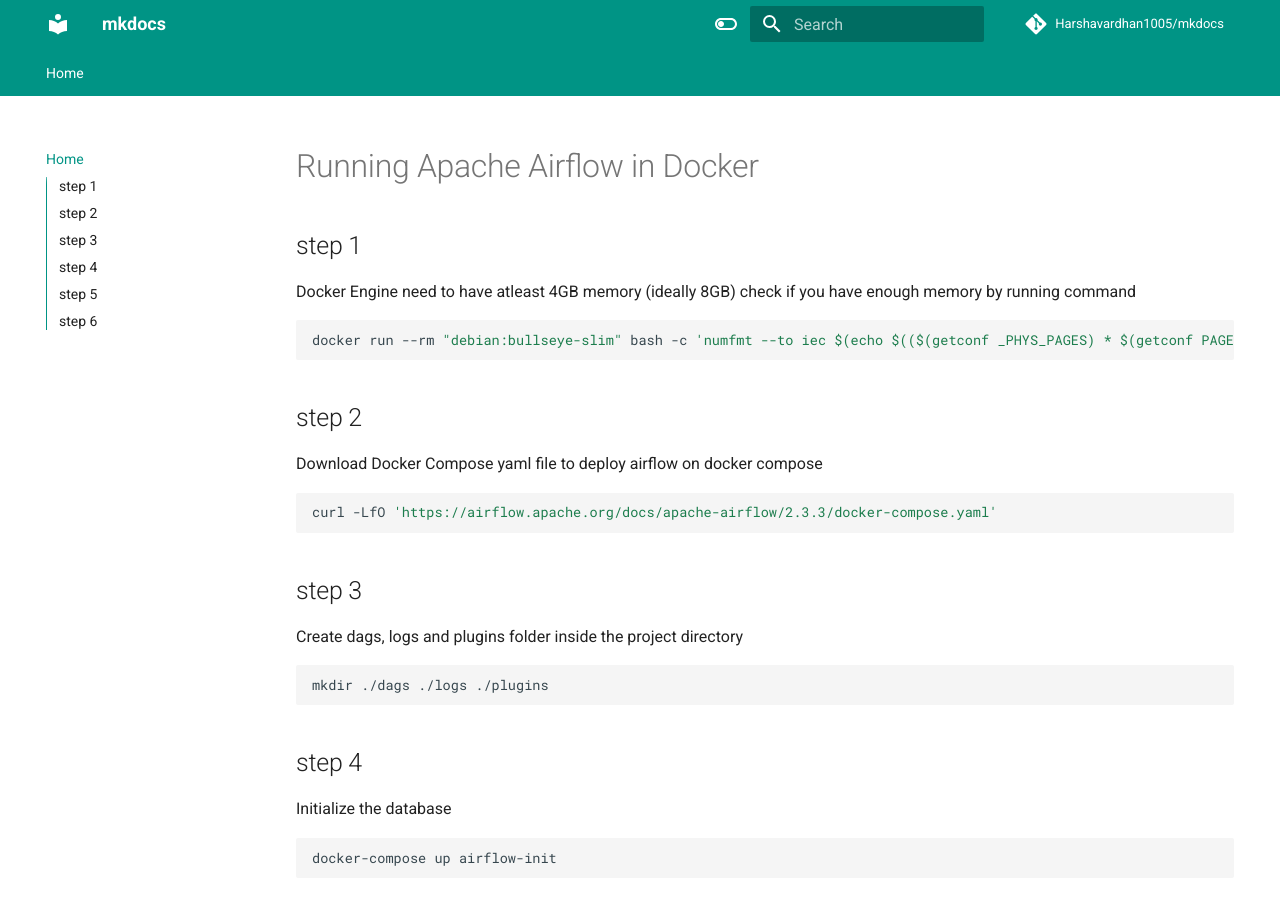
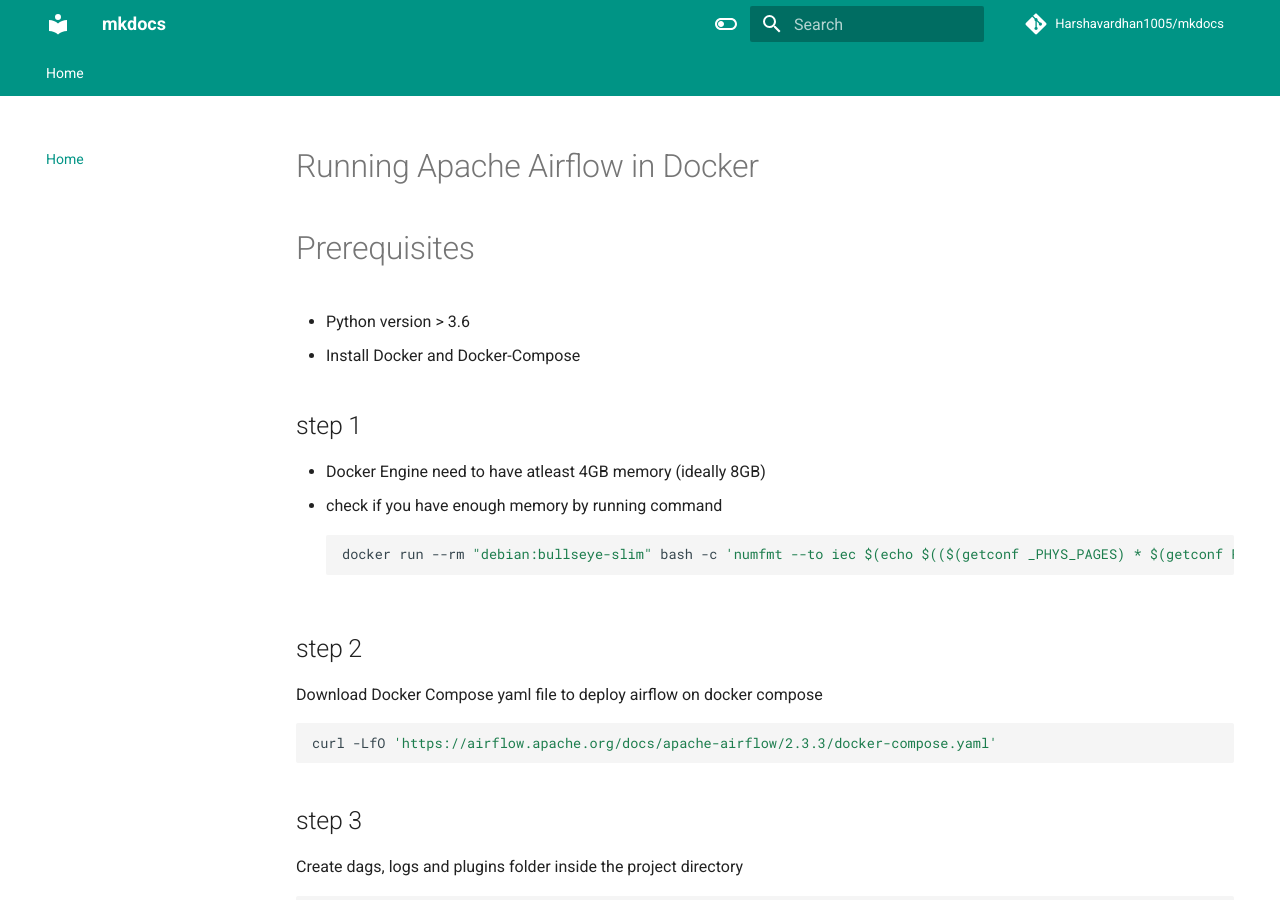
Before and after one commit to Harshavardhan1005/Airflow_Docker, an MkDocs documentation site: the page built from docs/index.md, in a window 1280 px wide and 900 px high. Built offline with MkDocs 1.6.1 and Material for MkDocs 9.7.7, drawn with Linux system fonts in a browser that asks for light colours; comment, search, counter and statistics services are not loaded.

Commit message:
change index

````diff
--- a/docs/index.md
+++ b/docs/index.md
@@ -1,9 +1,14 @@
 # Running Apache Airflow in Docker
+
+# Prerequisites
+
+* Python version > 3.6
+* Install Docker and Docker-Compose
 
 ## step 1
 
-Docker Engine need to have atleast 4GB memory (ideally 8GB)
-check if you have enough memory by running command
+* Docker Engine need to have atleast 4GB memory (ideally 8GB)
+* check if you have enough memory by running command
 ```bash
 docker run --rm "debian:bullseye-slim" bash -c 'numfmt --to iec $(echo $(($(getconf _PHYS_PAGES) * $(getconf PAGE_SIZE))))'
 ```
````
